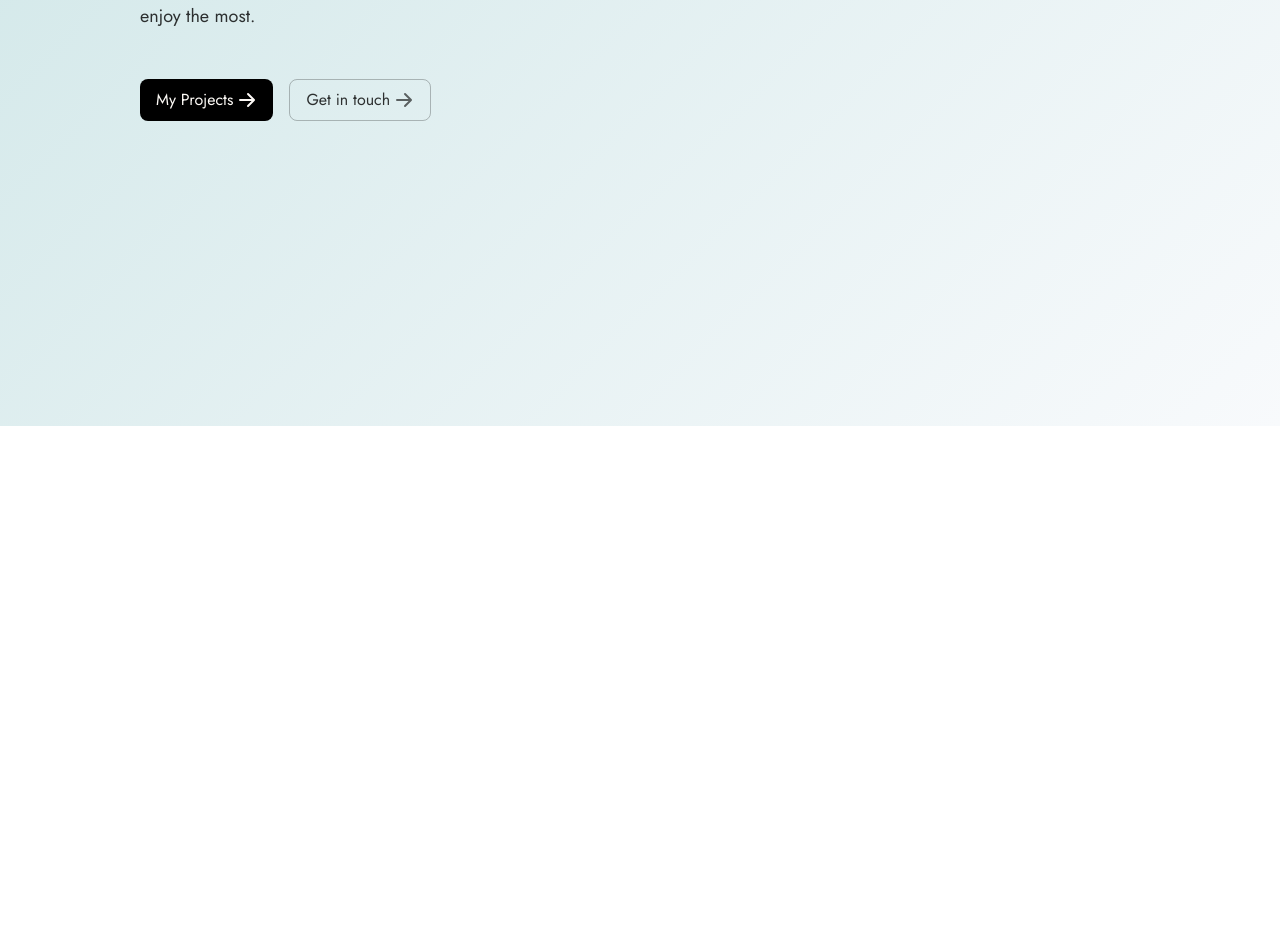
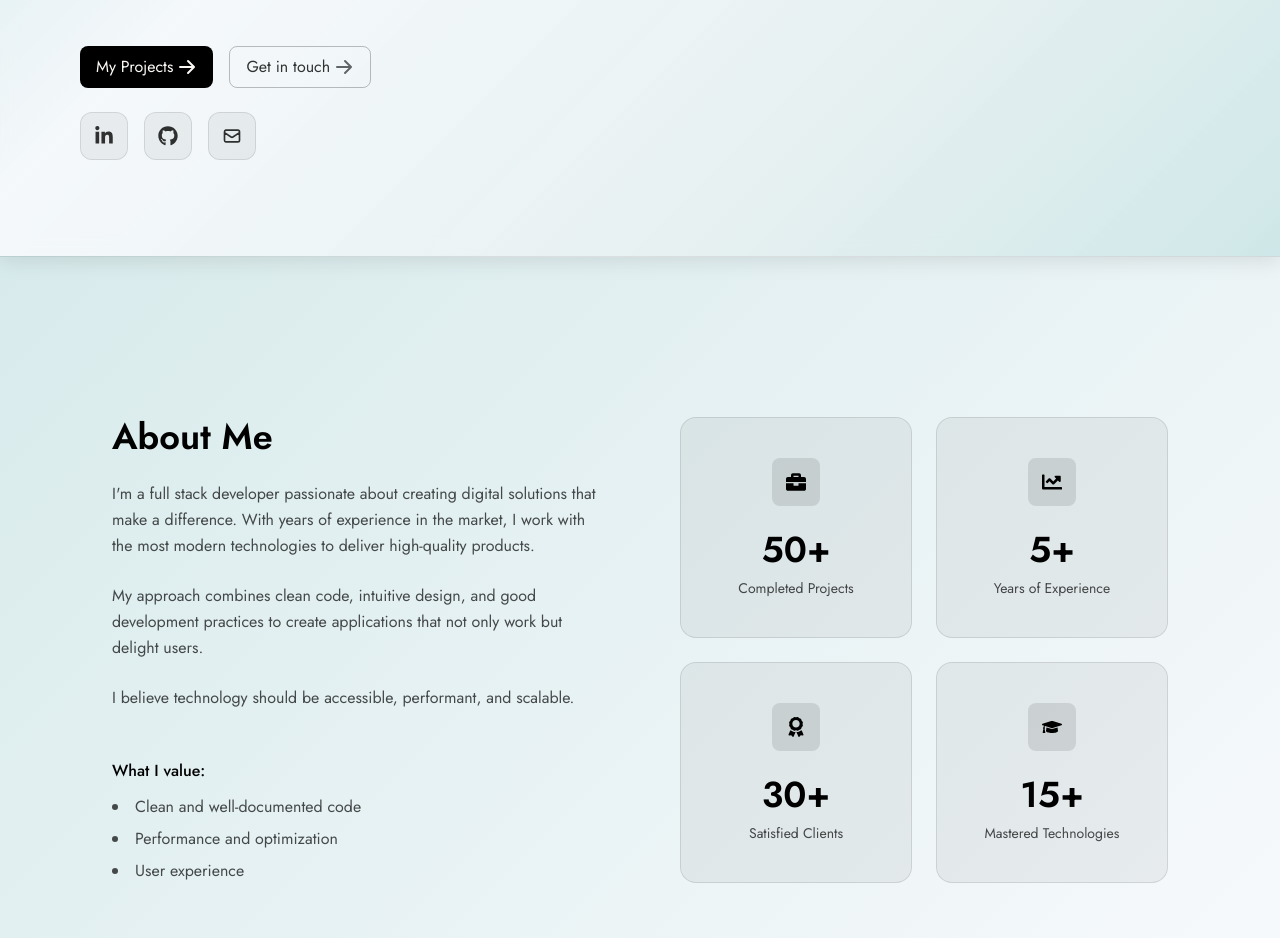
Before and after one commit to YuriCF1/PortfolioV2, a Next.js app: page / in a window 1280 px wide. Shown: the part 374-1312 px from the top of the page. Before the commit the page ends 800 px from the top, so only its background shows below. Built offline with nearby package versions, Linux system fonts and the light colour scheme.

Commit message:
Improving style. Creating About Me section

```diff
--- a/app/globals.css
+++ b/app/globals.css
@@ -5,6 +5,7 @@
   /* --background: 253, 250, 246; */
   --background: 253, 250, 246;
   --foreground: 0 0 0;
+  --foreground-lighter: #686868;
 }
 
 /* Dark via class */
@@ -33,3 +34,32 @@ body {
     rgba(31, 41, 55, 1) 100%
   );
 }
+
+
+/* Em globals.css */
+.testBackground {
+    background: linear-gradient(
+        135deg,
+        rgba(206, 230, 231, 0.95) 0%,
+        rgba(248, 250, 252, 0.9) 30%,
+        rgba(230, 240, 241, 0.92) 70%,
+        rgba(206, 230, 231, 0.95) 100%
+    );
+    backdrop-filter: blur(8px);
+    position: relative;
+    border-bottom: 1px solid rgba(0, 0, 0, 0.1);
+    box-shadow: 0 4px 20px rgba(0, 0, 0, 0.1);
+    z-index: 1;
+}
+
+.dark .testBackground {
+    background: linear-gradient(
+        135deg,
+        rgba(31, 41, 55, 0.95) 0%,
+        rgba(17, 24, 39, 0.9) 30%,
+        rgba(55, 65, 81, 0.92) 70%,
+        rgba(31, 41, 55, 0.95) 100%
+    );
+    border-bottom: 1px solid rgba(255, 255, 255, 0.1);
+    box-shadow: 0 4px 20px rgba(0, 0, 0, 0.3);
+}
--- a/app/page.tsx
+++ b/app/page.tsx
@@ -1,12 +1,14 @@
 import Header from "@/components/Header";
 import Home from "@/components/Home";
+import AboutMe from "@/components/About";
 
 export default function HomePage() {
   return (
     <>
       <Header />
-      <main className="pt-20 sm:pt-24 md:pt-28 ">
+      <main>
         <Home />
+        <AboutMe />
       </main>
     </>
   );
--- /dev/null
+++ b/components/About/index.tsx
@@ -0,0 +1,76 @@
+'use client';
+
+import { FaBriefcase, FaChartLine, FaAward, FaGraduationCap } from "react-icons/fa";
+import { useTranslation } from "react-i18next";
+import StatCard from "../StatCard";
+
+const AboutMe = () => {
+    const { t } = useTranslation();
+
+    return (
+        <section className="py-40">
+            <div className="mx-auto max-w-[90%] px-6 lg:px-12">
+                <div className="grid grid-cols-1 lg:grid-cols-2 gap-20">
+                    {/* Text block */}
+                    <div className="space-y-6">
+                        <h2 className="text-4xl font-semibold text-[rgb(var(--foreground))]">
+                            {t("about.title")}
+                        </h2>
+
+                        <p className="text-[rgb(var(--foreground)/0.7)] leading-relaxed">
+                            {t("about.description1")}
+                        </p>
+
+                        <p className="text-[rgb(var(--foreground)/0.7)] leading-relaxed">
+                            {t("about.description2")}
+                        </p>
+
+                        <p className="text-[rgb(var(--foreground)/0.7)] leading-relaxed">
+                            {t("about.description3")}
+                        </p>
+
+                        <div className="pt-6">
+                            <h4 className="text-[rgb(var(--foreground))] font-medium mb-3">
+                                {t("about.values_title")}
+                            </h4>
+                            <ul className="list-disc list-inside text-[rgb(var(--foreground)/0.7)] space-y-2">
+                                <li>{t("about.values.clean_code")}</li>
+                                <li>{t("about.values.performance")}</li>
+                                <li>{t("about.values.ux")}</li>
+                            </ul>
+                        </div>
+                    </div>
+
+                    {/* Stats block - To be updated*/}
+                    <div className="grid grid-cols-1 sm:grid-cols-2 gap-6">
+                        <StatCard
+                            icon={<FaBriefcase />}
+                            value="50+"
+                            label={t("about.stats.projects")}
+                        />
+
+                        <StatCard
+                            icon={<FaChartLine />}
+                            value="5+"
+                            label={t("about.stats.experience")}
+                        />
+
+                        <StatCard
+                            icon={<FaAward />}
+                            value="30+"
+                            label={t("about.stats.clients")}
+                        />
+
+                        <StatCard
+                            icon={<FaGraduationCap />}
+                            value="15+"
+                            label={t("about.stats.technologies")}
+                        />
+                    </div>
+                </div>
+            </div>
+        </section>
+    );
+};
+
+export default AboutMe;
--- a/components/Home/index.tsx
+++ b/components/Home/index.tsx
@@ -2,13 +2,15 @@
 
 import { HiArrowRight } from "react-icons/hi";
 import { useTranslation } from "react-i18next";
+import { FaGithub, FaLinkedinIn } from "react-icons/fa";
+import { HiOutlineMail } from "react-icons/hi";
 
 const Home = () => {
     const { t } = useTranslation();
 
     return (
-        <div className="px-10 lg:px-35 flex flex-col gap-4 sm:gap-6">
-            <h1
+        <div className="testBackground px-10 py-24 lg:px-20 flex flex-col gap-4 sm:gap-6">
+        <h1
                 className="
     inline-block
 
@@ -83,6 +85,95 @@ bg-[radial-gradient(circle_at_bottom_right,#00FFDE_40%,#166534_85%,#007A6C_100%)
                     />
                 </a>
             </div>
+            <div className="flex gap-4">
+                {/* LinkedIn */}
+                <a
+                    href="https://www.linkedin.com/in/yuricf/"
+                    target="_blank"
+                    className="
+      group flex h-12 w-12 items-center justify-center rounded-xl
+
+      /* LIGHT */
+      bg-black/5
+      hover:bg-black/10
+
+      /* DARK */
+      dark:bg-white/5
+      dark:hover:bg-white/10
+
+      border border-black/10 dark:border-white/10
+      transition
+    "
+                >
+                    <FaLinkedinIn
+                        className="
+        text-xl
+        text-[rgb(var(--foreground)/0.8)]
+        dark:text-white
+        group-hover:scale-110
+        transition
+      "
+                    />
+                </a>
+                {/* GitHub */}
+                <a
+                    href="https://github.com/YuriCF1"
+                    target="_blank"
+                    className="
+      group flex h-12 w-12 items-center justify-center rounded-xl
+
+      /* LIGHT */
+      bg-black/5
+      hover:bg-black/10
+
+      /* DARK */
+      dark:bg-white/5
+      dark:hover:bg-white/10
+
+      border border-black/10 dark:border-white/10
+      transition
+    "
+                >
+                    <FaGithub
+                        className="
+        text-xl
+        text-[rgb(var(--foreground)/0.8)]
+        dark:text-white
+        group-hover:scale-110
+        transition
+      "
+                    />
+                </a>
+                {/* Email */}
+                <a
+                    href="mailto:yurifdev@gmail.com"
+                    className="
+      group flex h-12 w-12 items-center justify-center rounded-xl
+
+      /* LIGHT */
+      bg-black/5
+      hover:bg-black/10
+
+      /* DARK */
+      dark:bg-white/5
+      dark:hover:bg-white/10
+
+      border border-black/10 dark:border-white/10
+      transition
+    "
+                >
+                    <HiOutlineMail
+                        className="
+        text-xl
+        text-[rgb(var(--foreground)/0.8)]
+        dark:text-white
+        group-hover:scale-110
+        transition
+      "
+                    />
+                </a>
+
+            </div>
         </div>
     );
 };
--- /dev/null
+++ b/components/StatCard/index.tsx
@@ -0,0 +1,36 @@
+const StatCard = ({
+  icon,
+  value,
+  label,
+}: {
+  icon: React.ReactNode;
+  value: string;
+  label: string;
+}) => {
+  return (
+    <div
+      className="
+        rounded-2xl border border-[rgb(var(--foreground)/0.1)]
+        bg-[rgb(var(--foreground)/0.05)]
+        p-8
+        flex flex-col items-center justify-center
+        text-center
+        transition hover:bg-[rgb(var(--foreground)/0.1)]
+      "
+    >
+      <div className="mb-6 flex h-12 w-12 items-center justify-center rounded-lg bg-[rgb(var(--foreground)/0.1)] text-[rgb(var(--foreground))] text-xl">
+        {icon}
+      </div>
+
+      <div className="text-4xl font-semibold text-[rgb(var(--foreground))] mb-2">
+        {value}
+      </div>
+
+      <div className="text-[rgb(var(--foreground)/0.7)] text-sm">
+        {label}
+      </div>
+    </div>
+  );
+};
+
+export default StatCard;
--- a/context/LanguageContext.tsx
+++ b/context/LanguageContext.tsx
@@ -14,6 +14,7 @@ export const LanguageContext = createContext<LanguageContextType>({
   languageToggle: () => {},
 });
 
+//Provider
 export function LanguageContextProvider({ children }: { children: React.ReactNode }) {
   const [language, setLanguage] = useState('english');
   const languageToggle = () =>
--- a/i18n/locales/en.json
+++ b/i18n/locales/en.json
@@ -8,5 +8,23 @@
     "about": "Hello, I'm Yuri Cruz, and I've always been passionate about creating things. Combining this with technology is what led me to become a Full Stack Developer. Building products for all types of users and providing good experiences is what I enjoy the most.",
     "my_projects": "My Projects",
     "get_in_touch": "Get in touch"
+  },
+  "about": {
+    "title": "About Me",
+    "description1": "I'm a full stack developer passionate about creating digital solutions that make a difference. With years of experience in the market, I work with the most modern technologies to deliver high-quality products.",
+    "description2": "My approach combines clean code, intuitive design, and good development practices to create applications that not only work but delight users.",
+    "description3": "I believe technology should be accessible, performant, and scalable.",
+    "values_title": "What I value:",
+    "values": {
+      "clean_code": "Clean and well-documented code",
+      "performance": "Performance and optimization",
+      "ux": "User experience"
+    },
+    "stats": {
+      "projects": "Completed Projects",
+      "experience": "Years of Experience",
+      "clients": "Satisfied Clients",
+      "technologies": "Mastered Technologies"
+    }
   }
 }
--- a/i18n/locales/pt.json
+++ b/i18n/locales/pt.json
@@ -8,5 +8,23 @@
     "about": "Olá, meu nome é Yuri Cruz e sempre fui apaixonado por criar coisas. Combinar essa paixão com a tecnologia me levou a me tornar um desenvolvedor Full Stack. O que mais me dá prazer é construir produtos para todos os tipos de usuários e proporcionar boas experiências.",
     "my_projects": "Meus Projetos",
     "get_in_touch": "Entre em contato"
+  },
+  "about": {
+    "title": "Sobre Mim",
+    "description1": "Sou um desenvolvedor full stack apaixonado por criar soluções digitais que fazem a diferença. Com anos de experiência no mercado, trabalho com as tecnologias mais modernas para entregar produtos de alta qualidade.",
+    "description2": "Minha abordagem combina código limpo, design intuitivo e boas práticas de desenvolvimento para criar aplicações que não apenas funcionam, mas encantam os usuários.",
+    "description3": "Acredito que tecnologia deve ser acessível, performática e escalável.",
+    "values_title": "O que eu valorizo:",
+    "values": {
+      "clean_code": "Código limpo e bem documentado",
+      "performance": "Performance e otimização",
+      "ux": "Experiência do usuário"
+    },
+    "stats": {
+      "projects": "Projetos Concluídos",
+      "experience": "Anos de Experiência",
+      "clients": "Clientes Satisfeitos",
+      "technologies": "Tecnologias Dominadas"
+    }
   }
 }
```
Also changed, not shown: components/Home/about.module.css (+26 -0 lines), 2 other files (tests, documents, lock files or other folders).
